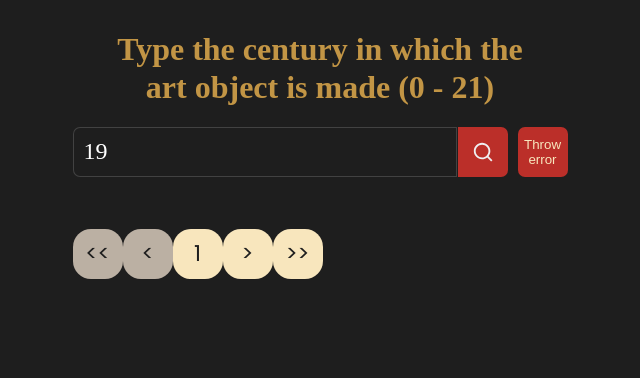
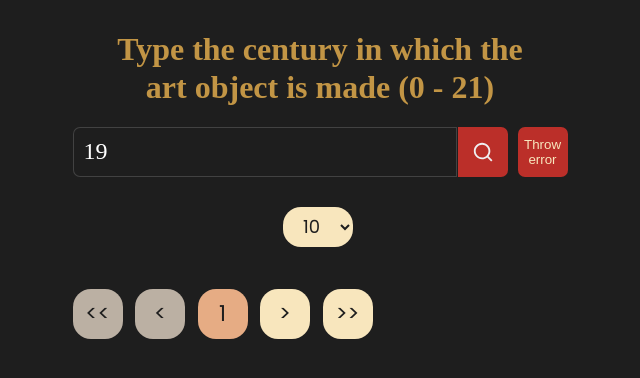
Before and after one commit to aniretakey/rss-react-tasks, a React (Vite) app: page /details/1 in a window 1280 px wide. Shown: the top 378 px of the page, without its empty margins (320-960 px from the left). Built offline with nearby package versions, Linux system fonts and the light colour scheme; no server answers; a web font is replaced by a local one.

Commit message:
feat: add select for items count on page

```diff
--- a/src/components/CardsList/CardsList.tsx
+++ b/src/components/CardsList/CardsList.tsx
@@ -1,4 +1,4 @@
-import React, { useCallback, useEffect, useState } from 'react';
+import React, { ChangeEvent, useCallback, useEffect, useState } from 'react';
 import { Outlet, useLocation, useNavigate } from 'react-router-dom';
 
 import { Card } from '../Card/Card';
@@ -22,9 +22,9 @@ const CardsList = (props: { lastReq?: string }) => {
   );
   const [lastPage, setLastPage] = useState<number>();
   const [lastRequest, setLastRequest] = useState(initialSearchValue);
+  const [itemsOnPage, setItemsOnPage] = useState(10);
 
   const navigate = useNavigate();
-  const itemsOnPage = 10;
 
   useEffect(() => {
     if (props.lastReq !== lastRequest && props.lastReq) {
@@ -38,13 +38,20 @@ const CardsList = (props: { lastReq?: string }) => {
       .then(({ artObjects, count }) => {
         setCardsData(artObjects);
         count > 10000 ? setTotalCardsCount(10000) : setTotalCardsCount(count);
-        //TODO set items per page instead of 10
-        totalCardsCount && setLastPage(Math.ceil(totalCardsCount / 10));
+        totalCardsCount &&
+          setLastPage(Math.ceil(totalCardsCount / itemsOnPage));
         //TODO fix loader
 
         // setLoading(false);
       });
-  }, [props.lastReq, lastRequest, lastPage, totalCardsCount, page]);
+  }, [
+    props.lastReq,
+    lastRequest,
+    itemsOnPage,
+    lastPage,
+    totalCardsCount,
+    page,
+  ]);
 
   const handleFirstPageClick = useCallback(() => {
     setPage(1);
@@ -76,9 +83,25 @@ const CardsList = (props: { lastReq?: string }) => {
     navigate(`/details/${cardKey}`);
   };
 
+  const handleSelectChange = (e: ChangeEvent<HTMLSelectElement>) => {
+    const newItemsCount = +e.target.value;
+    if (newItemsCount !== itemsOnPage) {
+      setItemsOnPage(newItemsCount);
+      setPage(1);
+      setIsFirstPage(true);
+      navigate('/page/1');
+    }
+  };
+
   return (
     <div className={styles.wrapper}>
       <div className={styles.container}>
+        <select className={styles.pagesSelect} onChange={handleSelectChange}>
+          <option value="10">10</option>
+          <option value="20">20</option>
+          <option value="30">30</option>
+        </select>
+
         <div className={styles.cardsContainer}>
           {cardsData &&
             cardsData.map(
@@ -100,6 +123,7 @@ const CardsList = (props: { lastReq?: string }) => {
               )
             )}
         </div>
+
         <Pagination
           currentPage={page}
           onFirstPageClick={handleFirstPageClick}
--- a/src/components/CardsList/cardsList.module.css
+++ b/src/components/CardsList/cardsList.module.css
@@ -22,3 +22,23 @@
   flex-wrap: wrap;
   padding: 0 10px;
 }
+
+.pagesSelect {
+  cursor: pointer;
+  align-self: end;
+  margin: 0 20px 20px;
+  width: 70px;
+  height: 40px;
+  background-color: var(--color-beige);
+  border-radius: 18px;
+  border: none;
+  font: var(--font-basic);
+  font-size: 18px;
+  color: var(--color-black);
+  transition: all ease-in-out 0.3s;
+  text-align: center;
+}
+
+.pagesSelect:hover {
+  box-shadow: var(--color-gold) 0 0 8px;
+}
--- a/src/components/Pagination/pagination.module.css
+++ b/src/components/Pagination/pagination.module.css
@@ -1,6 +1,6 @@
 .paginationContainer {
   margin: 0 auto;
-  max-width: 300px;
+  min-width: 300px;
   display: flex;
   flex-direction: row;
   justify-content: space-between;
@@ -19,17 +19,18 @@
   transition: all ease-in-out 0.3s;
 }
 
+.navBtn:hover {
+  cursor: pointer;
+  background-color: var(--color-gold);
+  box-shadow: var(--color-gold) 0 0 5px;
+}
+
 .pageNum {
   display: flex;
   flex-direction: row;
   align-items: center;
   justify-content: center;
-}
-
-.navBtn:hover {
-  cursor: pointer;
-  background-color: var(--color-gold);
-  box-shadow: var(--color-gold) 0 0 5px;
+  background-color: #e6ac84;
 }
 
 .navBtn:disabled {
```
